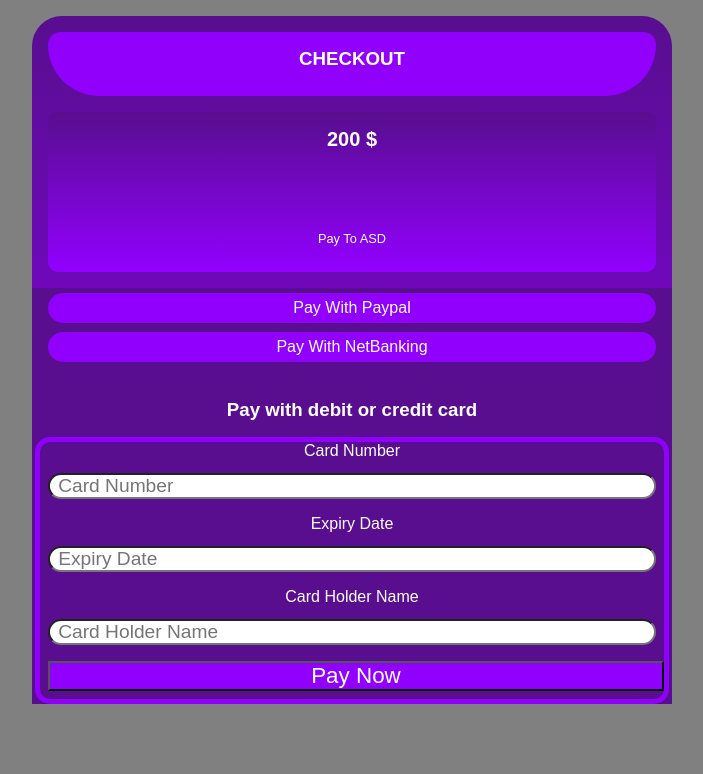
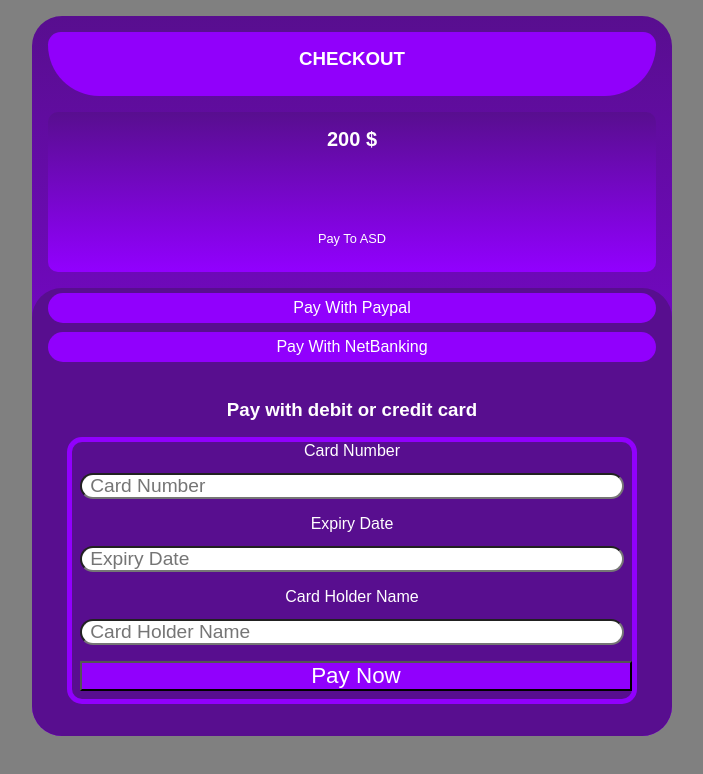
Before and after one commit to bounasrnour/responsive-payment, a plain HTML site: page index.html in a window 1280 px wide. Shown: the whole page, without its empty margins (288-991 px from the left). Drawn offline with Linux system fonts and the light colour scheme.

Commit message:
better ui

```diff
--- a/style.css
+++ b/style.css
@@ -68,6 +68,7 @@ body{
     display: flex;
     flex-direction: column;
     background: #580e8f;
+    border-radius: 30px;
 }
 
 .btn-paynent{
@@ -86,7 +87,7 @@ body{
 
 }
 .card-detail{
-    margin-top: 2rem;
+    margin: 2rem;
 }
 
 .card-form{
```
Also changed, not shown: img/screenshot.png.
